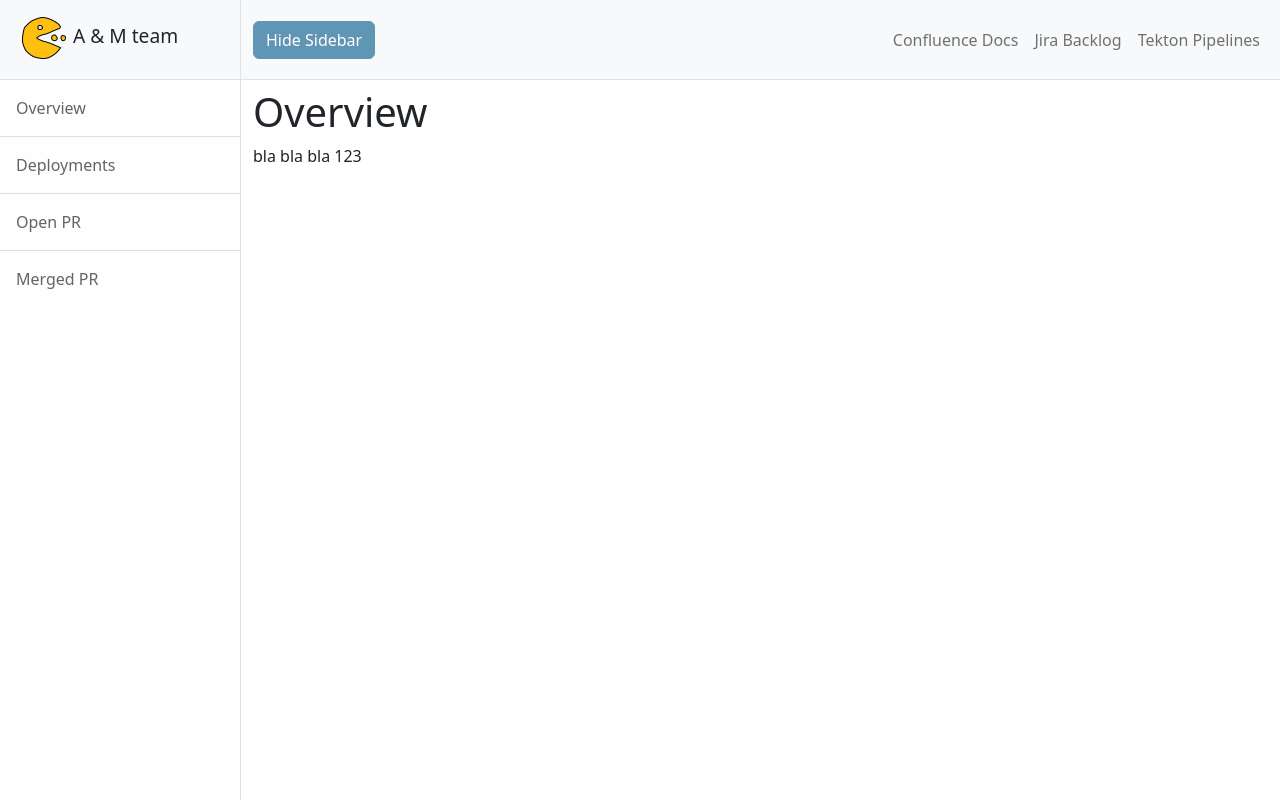
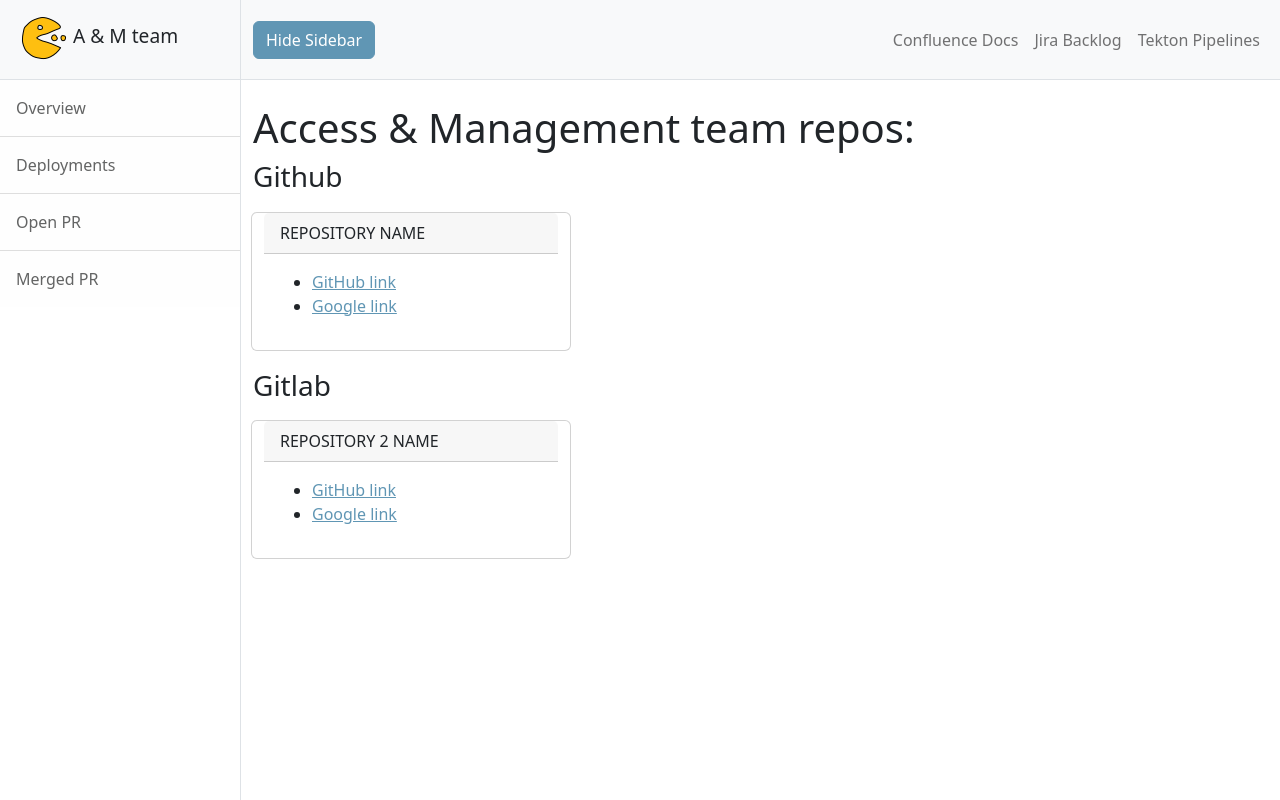
Before and after one commit to petracihalova/service-dashboard, a Flask app: page / in a window 1280 px wide. Run offline with Flask 3, Linux system fonts and the light colour scheme; some libraries are stand-ins or nearby versions.

Commit message:
added logic for Overview page

```diff
--- a/app.py
+++ b/app.py
@@ -1,10 +1,15 @@
 from flask import Flask, render_template
+
+
+import routes.overview_page
+
 
 app = Flask(__name__)
 
 @app.route("/")
 def overview():
-    return render_template("overview.html")
+    services = routes.overview_page.get_services_links()
+    return render_template("overview.html", services=services)
 
 
 @app.route("/deployments")
--- /dev/null
+++ b/config.py
@@ -0,0 +1,5 @@
+from pathlib import Path
+
+
+SERVICES_LINKS_EXAMPLE_PATH = Path("data/services_links_example.yml")
+SERVICES_LINKS_PATH = Path("data/services_links.yml")
--- /dev/null
+++ b/data/services_links_example.yml
@@ -0,0 +1,22 @@
+---
+categories:
+- category_id: 1
+  category_name: Github
+  category_repos:
+  - id: repo-id-01
+    name: Repository name
+    links:
+    - link_name: GitHub link
+      link_value: https://github.com
+    - link_name: Google link
+      link_value: https://google.com
+- category_id: 2
+  category_name: Gitlab
+  category_repos:
+  - id: repo-id-02
+    name: Repository 2 name
+    links:
+    - link_name: GitHub link
+      link_value: https://github.com
+    - link_name: Google link
+      link_value: https://google.com
--- /dev/null
+++ b/routes/overview_page.py
@@ -0,0 +1,11 @@
+from routes.utils import file_exists, load_yml_from_file
+
+
+import config
+
+
+def get_services_links():
+    if file_exists(config.SERVICES_LINKS_PATH):
+        return load_yml_from_file(config.SERVICES_LINKS_PATH)
+    else:
+        return load_yml_from_file(config.SERVICES_LINKS_EXAMPLE_PATH)
--- /dev/null
+++ b/routes/utils.py
@@ -0,0 +1,11 @@
+import os
+import yaml
+
+
+def file_exists(file):
+    return os.path.exists(file)
+
+
+def load_yml_from_file(file):
+    with open(file, "r", encoding="utf-8") as file:
+        return yaml.safe_load(file)
--- a/static/css/custom.css
+++ b/static/css/custom.css
@@ -5,3 +5,16 @@
 .navbar {
     min-height: 80px;
 }
+
+.card {
+    margin: 10px;
+  }
+
+.card-equal-height {
+    display: flex;
+    flex-direction: column;
+  }
+
+.card-equal-height .card-body {
+    flex-grow: 1;
+  }
--- a/templates/overview.html
+++ b/templates/overview.html
@@ -3,8 +3,33 @@
 {% block content %}
 
 <div class="container-fluid">
-    <h1>Overview</h1>
-    <p>bla bla bla 123</p>
+    <h1 class="mt-4">Access & Management team repos:</h1>
+
+    {% for category in services.categories %}
+    <h3>{{ category.category_name|capitalize }}</h3>
+
+    <div class="row">
+
+        {% for repo in category.category_repos %}
+        <div class="card" style="width: 20rem;">
+            <div class="card-header">{{repo.name.upper()}}</div>
+            <div class="card-body">
+                <ul>
+                    {% for link in repo.links %}
+                    <li>
+                        <a href="{{ link.link_value }}" target="_blank" class="card-link">
+                            {{ link.link_name }}
+                        </a>
+                    </li>
+                    {% endfor %}
+                </ul>
+            </div>
+        </div>
+        {% endfor %}
+
+    </div>
+    {% endfor %}
+
 </div>
 
 {% endblock %}
```
